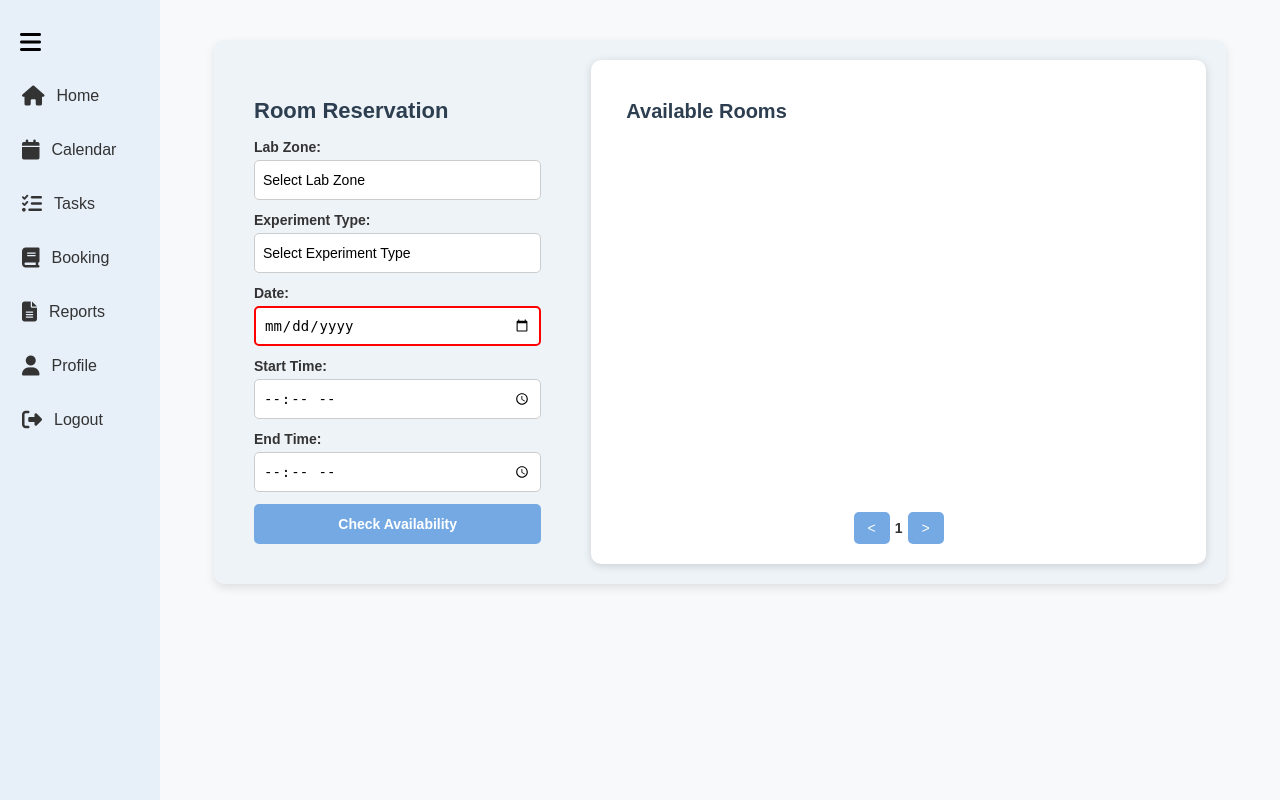
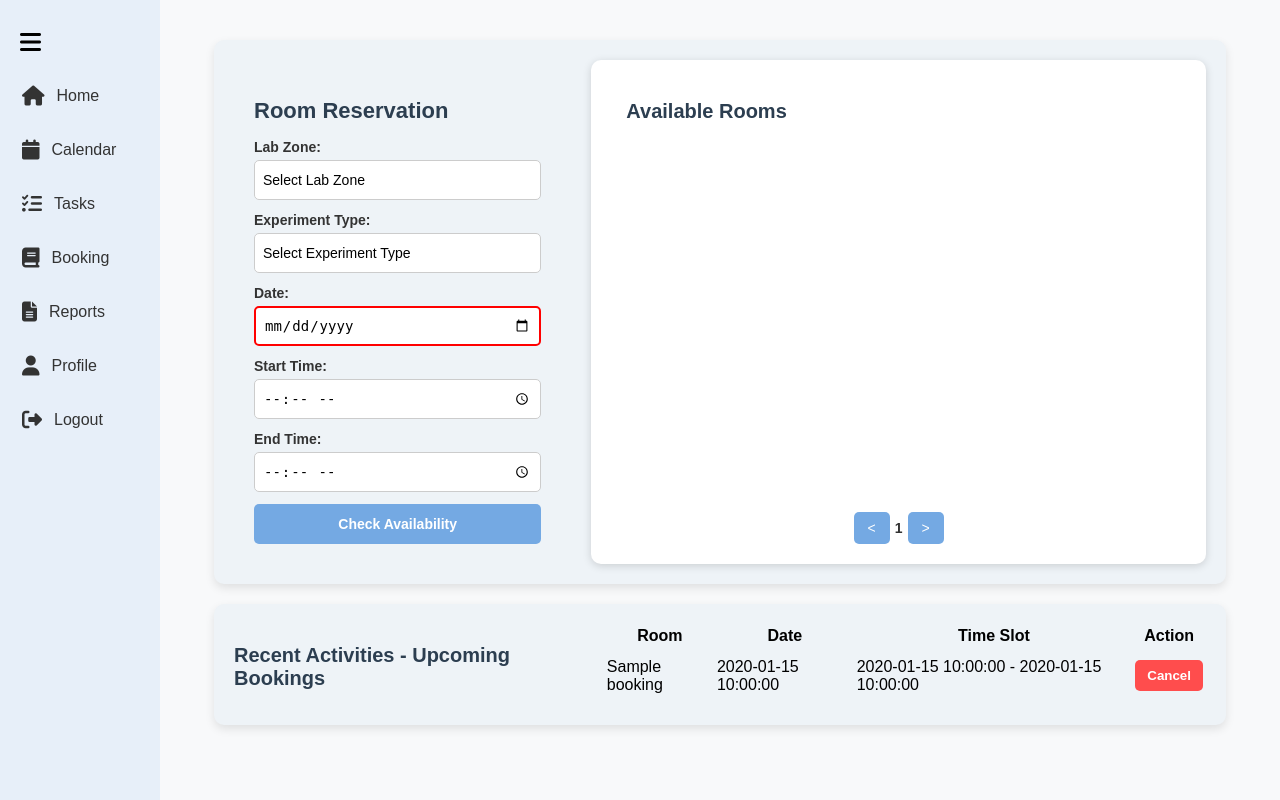
Before and after one commit to sirithatthamrong/SWE-P1, a Flask app: template app/templates/booking.html in a window 1280 px wide. Run offline with Flask 3, Linux system fonts and the light colour scheme; the template is opened without the code that fills it: most values are stand-ins (such as "Sample title", 1, 10 or a date in 2020).

Commit message:
Display recent activities(upcoming bookings) with a cancel button

```diff
--- a/app/static/css/booking.css
+++ b/app/static/css/booking.css
@@ -231,3 +231,38 @@ body {
         grid-template-columns: repeat(auto-fill, minmax(130px, 1fr));
     }
 }
+
+.recent-bookings-container {
+    display: flex;
+    justify-content: space-between;
+    align-items: stretch;
+    max-width: 90%;
+    margin: 20px auto;
+    padding: 20px;
+    background: #eef3f7;
+    border-radius: 10px;
+    box-shadow: 0px 4px 10px rgba(0, 0, 0, 0.1);
+    gap: 30px;
+}
+
+.recent-bookings-container h3 {
+    font-size: 20px;
+    font-weight: bold;
+    color: #2c3e50;
+    margin-bottom: 15px;
+}
+
+.cancel-btn {
+    background-color: #ff4d4d;
+    color: white;
+    font-weight: bold;
+    border: none;
+    padding: 8px 12px;
+    cursor: pointer;
+    border-radius: 5px;
+    transition: 0.3s;
+}
+
+.cancel-btn:hover {
+    background-color: #cc0000;
+}
--- a/app/static/js/booking.js
+++ b/app/static/js/booking.js
@@ -1,5 +1,7 @@
 document.addEventListener("DOMContentLoaded", function () {
     fetchAvailableRooms();
+    let today = new Date().toISOString().split("T")[0];
+    document.getElementById("date").setAttribute("min", today);
 });
 
 let roomsPerPage = 12;
@@ -11,7 +13,6 @@ function fetchAvailableRooms() {
     const dateField = document.getElementById("date");
 
     if (!dateField.value) {
-        // alert("Please select a date before checking availability.");
         dateField.style.border = "2px solid red";
         return;
     } else {
@@ -69,9 +70,31 @@ function nextPage() {
 
 function selectRoom(roomId) {
     const selectedDate = document.getElementById("date").value;
-    // if (!selectedDate) {
-    //     alert("Please select a date before booking a room.");
-    //     return;
-    // }
     window.location.href = `/booking/room/${roomId}?date=${selectedDate}`;
 }
+
+function confirmCancel(reservationId) {
+    if (!confirm("Are you sure you want to cancel this booking?")) {
+        return;
+    }
+
+    fetch(`/booking/cancel/${reservationId}`, {
+        method: "POST",
+        headers: {
+            "Content-Type": "application/json"
+        }
+    })
+    .then(response => response.json())
+    .then(data => {
+        if (data.success) {
+            alert("✅ Booking successfully canceled!");
+            document.getElementById(`booking-${reservationId}`).remove();
+        } else {
+            alert(`❌ Error: ${data.error}`);
+        }
+    })
+    .catch(error => {
+        console.error("Cancelation failed:", error);
+        alert("❌ Unable to cancel booking. Please try again.");
+    });
+}
--- a/app/templates/booking.html
+++ b/app/templates/booking.html
@@ -35,7 +35,7 @@
 
             <div class="form-group">
                 <label for="date">Date:</label>
-                <input type="date" id="date" name="date">
+                <input type="date" id="date" name="date" min={{ today }}>
             </div>
 
             <div class="form-group">
@@ -67,5 +67,31 @@
     </div>
 </div>
 
+    <div class="recent-bookings-container">
+        <h3>Recent Activities - Upcoming Bookings</h3>
+        <table class="booking-table">
+            <thead>
+                <tr>
+                    <th>Room</th>
+                    <th>Date</th>
+                    <th>Time Slot</th>
+                    <th>Action</th>
+                </tr>
+            </thead>
+            <tbody>
+                {% for booking in future_bookings %}
+                <tr id="booking-{{ booking.reservation_id }}">
+                    <td>{{ booking.room_name }}</td>
+                    <td>{{ booking.date }}</td>
+                    <td>{{ booking.start_time }} - {{ booking.end_time }}</td>
+                    <td>
+                        <button class="cancel-btn" onclick="confirmCancel({{ booking.reservation_id }})">Cancel</button>
+                    </td>
+                </tr>
+                {% endfor %}
+            </tbody>
+        </table>
+    </div>
+
 <script src="{{ url_for('static', filename='js/booking.js') }}"></script>
 {% endblock %}
--- a/sql/logic/triggers.sql
+++ b/sql/logic/triggers.sql
@@ -11,3 +11,13 @@ BEFORE INSERT OR UPDATE
 ON Tasks
 FOR EACH ROW
 EXECUTE FUNCTION tasks_validation();
+
+DROP TRIGGER IF EXISTS track_cancelations ON RoomReservations;
+CREATE TRIGGER track_cancelations
+BEFORE DELETE ON RoomReservations
+FOR EACH ROW EXECUTE FUNCTION log_cancelation();
+
+DROP TRIGGER IF EXISTS auto_delete_old_reservations ON RoomReservations;
+CREATE TRIGGER auto_delete_old_reservations
+AFTER INSERT OR UPDATE ON RoomReservations
+EXECUTE FUNCTION delete_old_reservations();
```
Also changed, not shown: app/routes.py (+27 -3 lines), app/services/booking_service.py (+45 -1 lines), sql/logic/functions.sql (+19 -0 lines).
